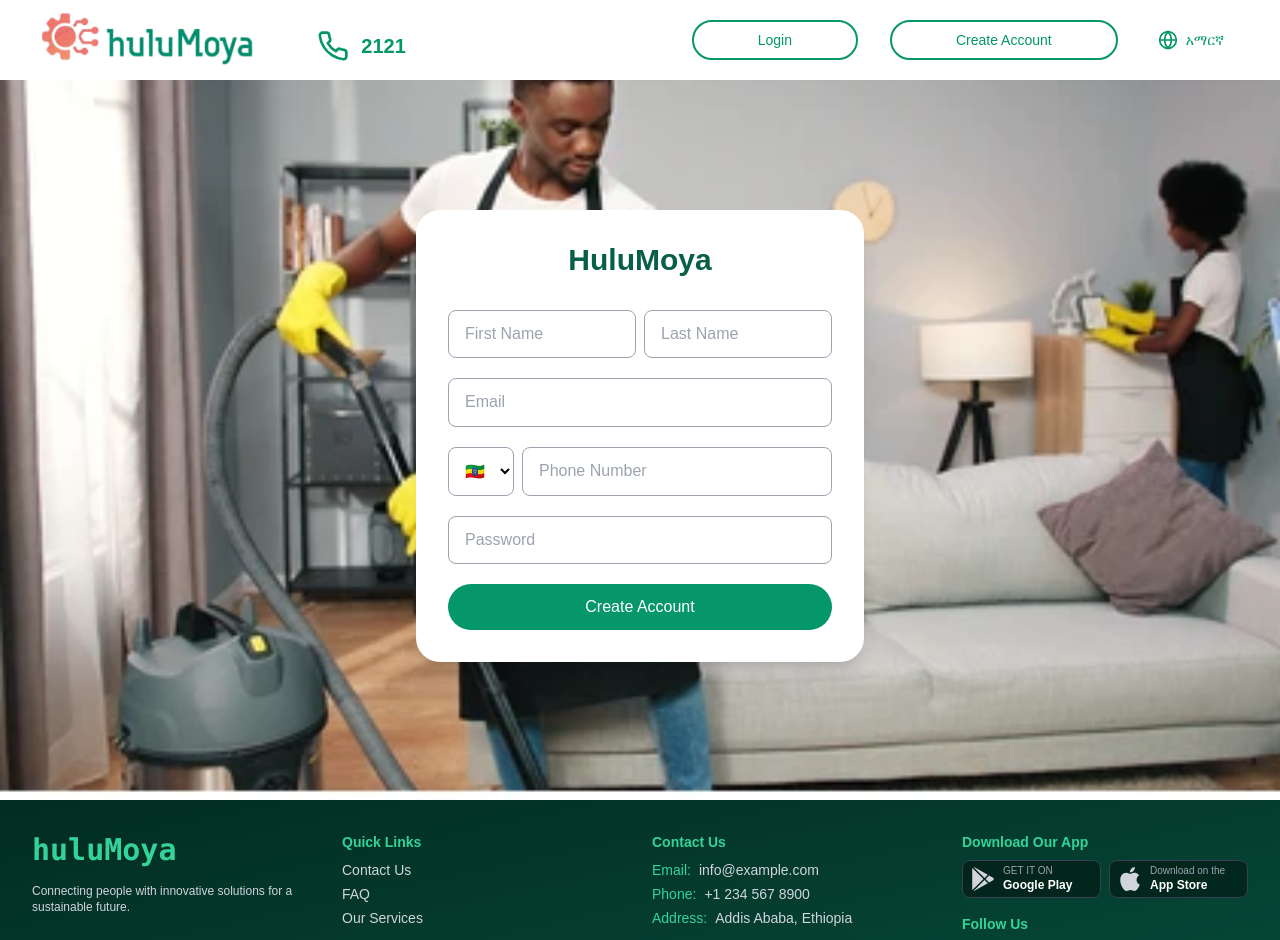
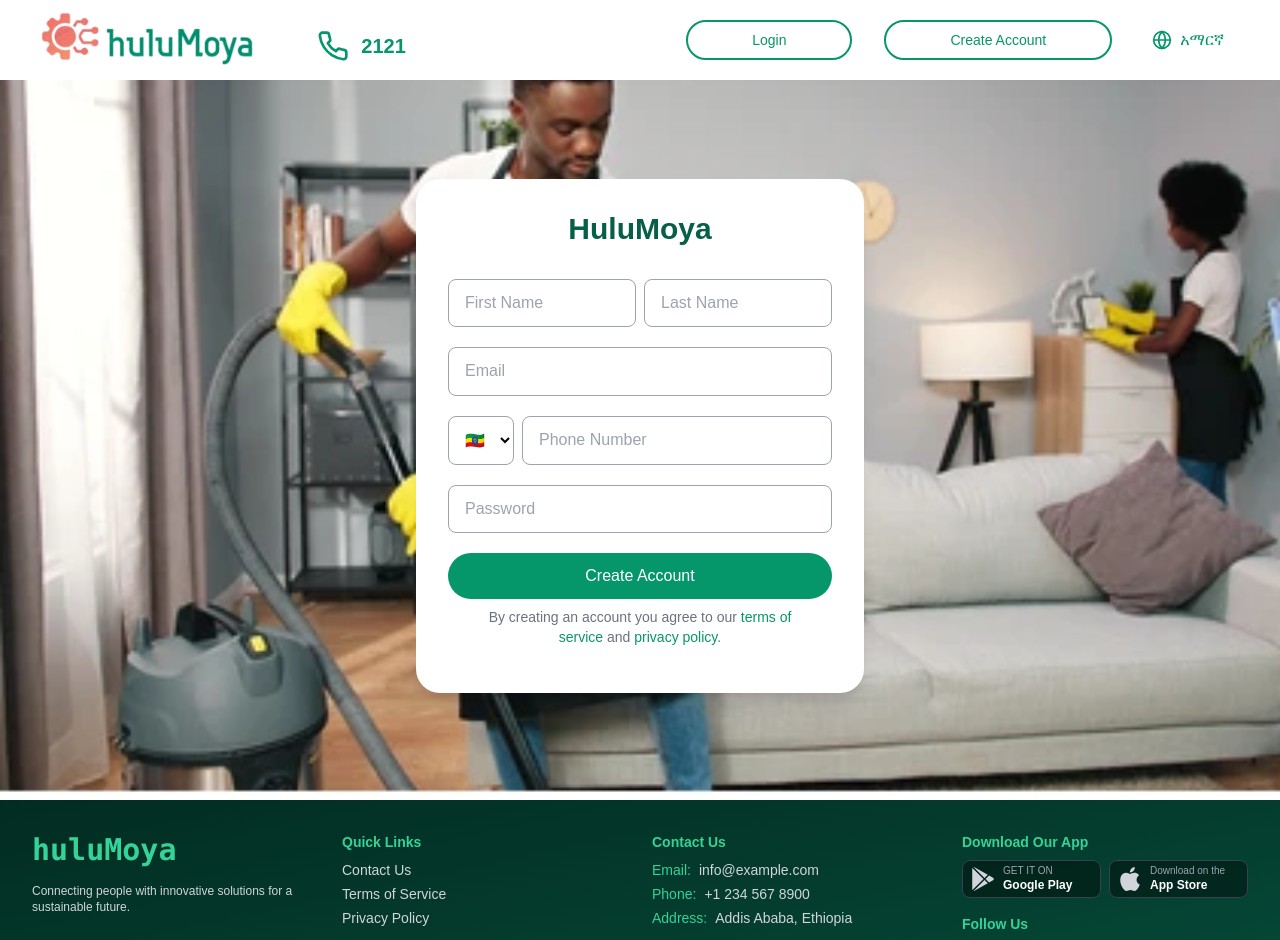
Before and after one commit to Yigoya/home_service_web, a React (Vite) app: page /customer-signup in a window 1280 px wide. Shown: the top 940 px of the page. Built offline with nearby package versions, Linux system fonts and the light colour scheme; no server answers.

Commit message:
some moifications

```diff
--- a/src/Customer/Pages/SignUp.jsx
+++ b/src/Customer/Pages/SignUp.jsx
@@ -176,6 +176,21 @@
           {successMessage && <p className="text-emerald-600 text-center">{successMessage}</p>}
           {error && <p className="text-red-500 text-center">{error}</p>}
         </form>
+        {/* Terms Text */}
+        <div className="text-center mt-2 text-sm text-gray-500 px-6">
+          <p>
+            By creating an account you
+            agree to our{" "}
+            <a href="/terms" className="text-emerald-600 hover:text-emerald-700">
+              terms of service
+            </a>{" "}
+            and{" "}
+            <a href="/privacy" className="text-emerald-600 hover:text-emerald-700">
+              privacy policy
+            </a>
+            .
+          </p>
+        </div>
 
         {/* Divider */}
         {/* <div className="flex items-center my-6">
--- a/src/Shared/Components/Footer.jsx
+++ b/src/Shared/Components/Footer.jsx
@@ -2,7 +2,7 @@
 import { FaXTwitter, FaYoutube, FaFacebookF, FaInstagram } from 'react-icons/fa6'
 import { SiApple, SiGoogleplay } from 'react-icons/si'
 import { useTranslation } from 'react-i18next'
-
+import { Link } from 'react-router-dom'
 const Footer = () => {
   const { t } = useTranslation()
 
@@ -25,18 +25,18 @@
             <h3 className="text-sm font-semibold text-emerald-400 mb-2">Quick Links</h3>
             <ul className="space-y-1 text-gray-300 text-sm">
               <li>
+                <Link to= "/contact-us" className="hover:text-emerald-400 transition-colors duration-200 flex items-center">
+                  <span className="hover:translate-x-1 transition-transform duration-200">{t('contact')}</span>
+                </Link>
+              </li>
+              <li>
                 <a href="#" className="hover:text-emerald-400 transition-colors duration-200 flex items-center">
-                  <span className="hover:translate-x-1 transition-transform duration-200">{t('contact')}</span>
+                  <span className="hover:translate-x-1 transition-transform duration-200">{t('terms')}</span>
                 </a>
               </li>
               <li>
                 <a href="#" className="hover:text-emerald-400 transition-colors duration-200 flex items-center">
-                  <span className="hover:translate-x-1 transition-transform duration-200">{t('faq')}</span>
-                </a>
-              </li>
-              <li>
-                <a href="#" className="hover:text-emerald-400 transition-colors duration-200 flex items-center">
-                  <span className="hover:translate-x-1 transition-transform duration-200">{t('our_service')}</span>
+                  <span className="hover:translate-x-1 transition-transform duration-200">{t('privacy')}</span>
                 </a>
               </li>
             </ul>
--- a/src/Shared/Components/NavBar.jsx
+++ b/src/Shared/Components/NavBar.jsx
@@ -1,4 +1,4 @@
-import React, { useState, useEffect, useContext } from 'react';
+import React, { useState, useEffect, useContext, useRef } from 'react';
 import { Link } from 'react-router-dom';
 import { useTranslation } from 'react-i18next';
 import { Menu, X, Globe, MapPin, Phone } from 'lucide-react';
@@ -10,6 +10,7 @@
   const { userAddress } = useContext(LocationContext); // Use the context
   const [isOpen, setIsOpen] = useState(false);
   const [scrolled, setScrolled] = useState(false);
+  const dropdownRef = useRef(null); // Ref for the dropdown
 
   useEffect(() => {
     const handleScroll = () => {
@@ -19,6 +20,24 @@
     window.addEventListener('scroll', handleScroll);
     return () => window.removeEventListener('scroll', handleScroll);
   }, []);
+
+  useEffect(() => {
+    const handleClickOutside = (event) => {
+      if (dropdownRef.current && !dropdownRef.current.contains(event.target)) {
+        setIsOpen(false);
+      }
+    };
+
+    // Add event listener when the dropdown is open
+    if (isOpen) {
+      document.addEventListener('mousedown', handleClickOutside);
+    }
+
+    // Clean up the event listener
+    return () => {
+      document.removeEventListener('mousedown', handleClickOutside);
+    };
+  }, [isOpen]); // Only re-run if isOpen changes
 
   const toggleLanguage = (language) => {
     i18n.changeLanguage(language);
@@ -76,18 +95,18 @@
               </Link>
 
               {/* Language Dropdown (Desktop) */}
-              <div className="relative">
+              <div className="relative" ref={dropdownRef}>
                 <button
                   onClick={() => setIsOpen(!isOpen)}
-                  className="flex items-center gap-2 px-4 sm:px-6 py-2 text-xs sm:text-sm font-medium text-emerald-600
-                             bg-white rounded-full
+                  className="flex items-center gap-2 px-4 sm:px-6 py-2 text-md  font-medium text-emerald-600
+                             rounded-full
                              transition-colors duration-200"
                 >
                   <Globe className="w-4 h-4 sm:w-5 sm:h-5" />
                   <span>{i18n.language === "en" ? "አማርኛ" : i18n.language === "am" ? "English" : "Afaan Oromoo"}</span>
                 </button>
                 {isOpen && (
-                  <div className="absolute right-0 mt-2 w-48 bg-white rounded-md shadow-lg z-10 ml-16">
+                  <div className="absolute right- mt-2 w-48 bg-white rounded-xl shadow-lg z-10  text-center">
                     <button
                       onClick={() => toggleLanguage("en")}
                       className="block w-full text-left px-4 py-2 text-sm rounded-xl text-emerald-600 hover:bg-emerald-600 hover:text-white"
--- a/src/Shared/pages/Login.jsx
+++ b/src/Shared/pages/Login.jsx
@@ -181,6 +181,7 @@
           {successMessage && <p className="text-emerald-500 text-center">{successMessage}</p>}
         </form>
 
+
         {/* <div className="flex items-center my-4">
           <hr className="flex-grow border-gray-300" />
           <span className="mx-2 text-gray-500">{t('or')}</span>
--- a/src/Technician/Pages/Registration.jsx
+++ b/src/Technician/Pages/Registration.jsx
@@ -1,11 +1,12 @@
 import React, { useEffect, useState } from 'react';
 import { FaUpload } from 'react-icons/fa';
-import  logo1  from '../../assets/tech.jpg';
 import { technicianSignUpApi } from '../Api/Api';
 import axios from 'axios';
 import { useNavigate } from 'react-router-dom';
 import { API_URL } from '../../Shared/api';
 import { useTranslation } from 'react-i18next';
+import cleanImage from '../../assets//house_clean.png';
+
 
 function Registration() {
   const { t } = useTranslation();
@@ -170,12 +171,19 @@
   , []);
 
   return (
-    <div className='w-full mt-24 min-h-screen'>
-      <div className="flex flex-col md:flex-row mx-4 md:mx-44  max-md:my-12 rounded-lg shadow-lg shadow-gray-400 px-8 lg:px-0 ">
+   <div
+         className="min-h-screen flex items-center justify-center px-4 bg-cover bg-center"
+         style={{
+           backgroundImage: `url(${cleanImage})`,
+           backgroundColor: "rgba(255, 255, 255, 0.9)",
+           backgroundBlend: "overlay",
+         }}
+       >
+      <div className="flex flex-col md:flex-row mx-4 md:mx-44 mt-16  max-md:my-12 rounded-lg shadow-lg shadow-gray-400 px-8 lg:px-0 ">
         {/* Left part*/}
-        <div className="md:w-1/2 w-full lg:p-8 py-8 bg-white rounded-xl">
-          <h1 className="text-2xl font-bold mb-6">{t('tech_regi')}</h1>
-          <form onSubmit={handleSubmit} className="space-y-4">
+        <div className=" w-full lg:p-8 p-6 py-8 my-12 bg-white rounded-xl">
+        <h1 className="text-3xl font-semibold text-gray-900 text-center">HuluMoya</h1>
+        <form onSubmit={handleSubmit} className="space-y-4">
 
             {/*  name part */}
 
@@ -301,28 +309,13 @@
             </div>
 
             {/* Submit Button part */}
-            <button type="submit" className="w-full bg-emerald-700 text-white py-2 mt-6 rounded-md hover:bg-emerald-600 focus:outline-none">
+            <button type="submit" className="w-full bg-emerald-700 text-white py-3 mt-6 rounded-full hover:bg-emerald-600 focus:outline-none">
             {t('regis')}
             </button>
             {error && <p className="text-red-500 text-sm mt-2">{error}</p>}
           </form>
         </div>
 
-        {/* Right side */}
-
-        <div className="hidden md:block md:w-1/2 bg-black rounded-lg relative items-center justify-center">
-          <img
-            src={logo1}
-            alt="Guidance"
-            className="w-full h-full object-cover opacity-30 transition-opacity duration-300"
-          />
-          <div className="absolute top-0 mt-32 text-center px-8 text-white">
-            <h2 className="text-6xl font-semibold mb-8">{t('get_start')}</h2>
-            <h2 className="text-xl font-semibold mb-2">{t('reg')}</h2>
-            <h2 className="text-xl font-semibold mb-2">{t('verfy_reg')}</h2>
-            <h2 className="text-xl font-semibold">{t('Start_now')}</h2>
-          </div>
-        </div>
 
    </div>
     </div>
--- a/src/i18n.js
+++ b/src/i18n.js
@@ -162,6 +162,8 @@
       "or":"or",
       "first_name":"First Name",
       "last_name":"Last Name",
+      "terms":"Terms of Service",
+      "privacy":"Privacy Policy",
     }
   },
   am: {
@@ -322,6 +324,8 @@
       "or":"ወይም",
       "first_name":"ስም",
       "last_name":"የአባት ስም",
+      "terms":"ደንቦች ",
+      "privacy":"ፕራይቬሲ",
 
 
 
```
Also changed, not shown: src/Shared/Components/WhyWe.jsx (+30 -10 lines).
